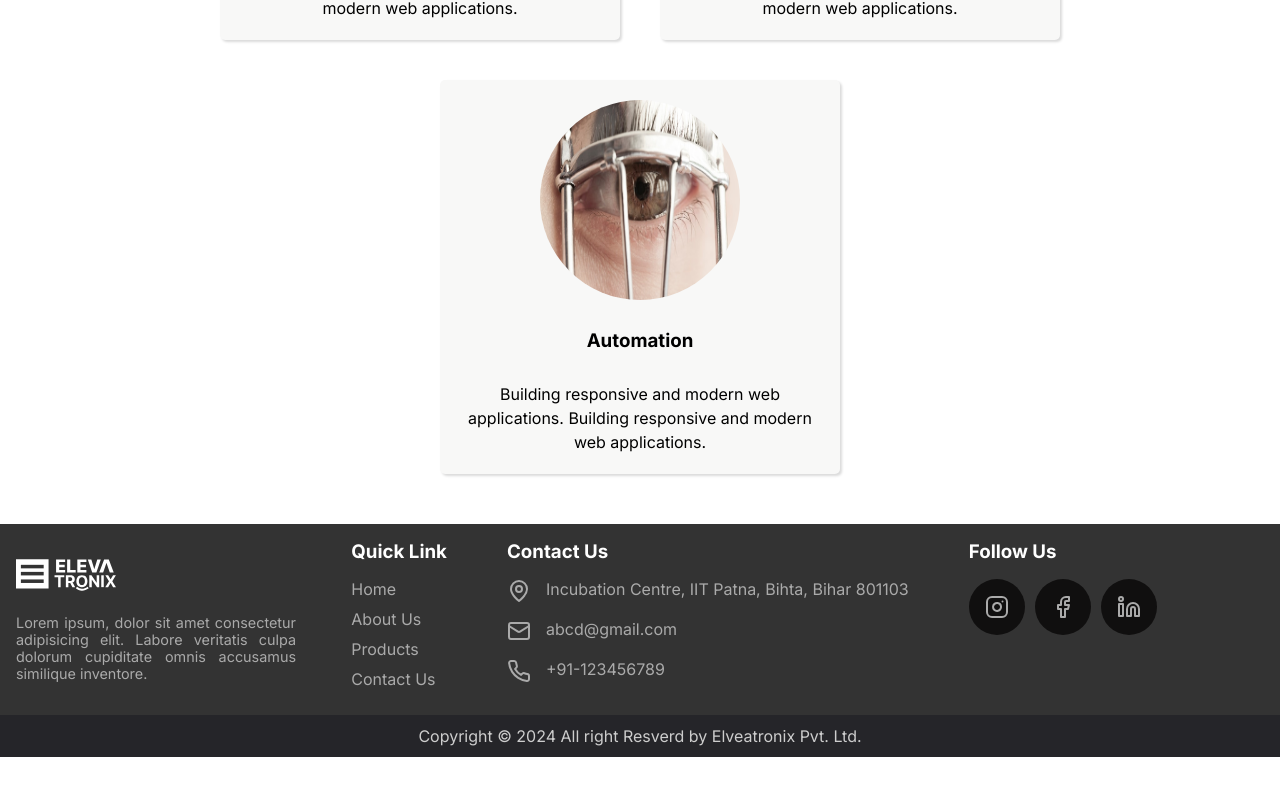
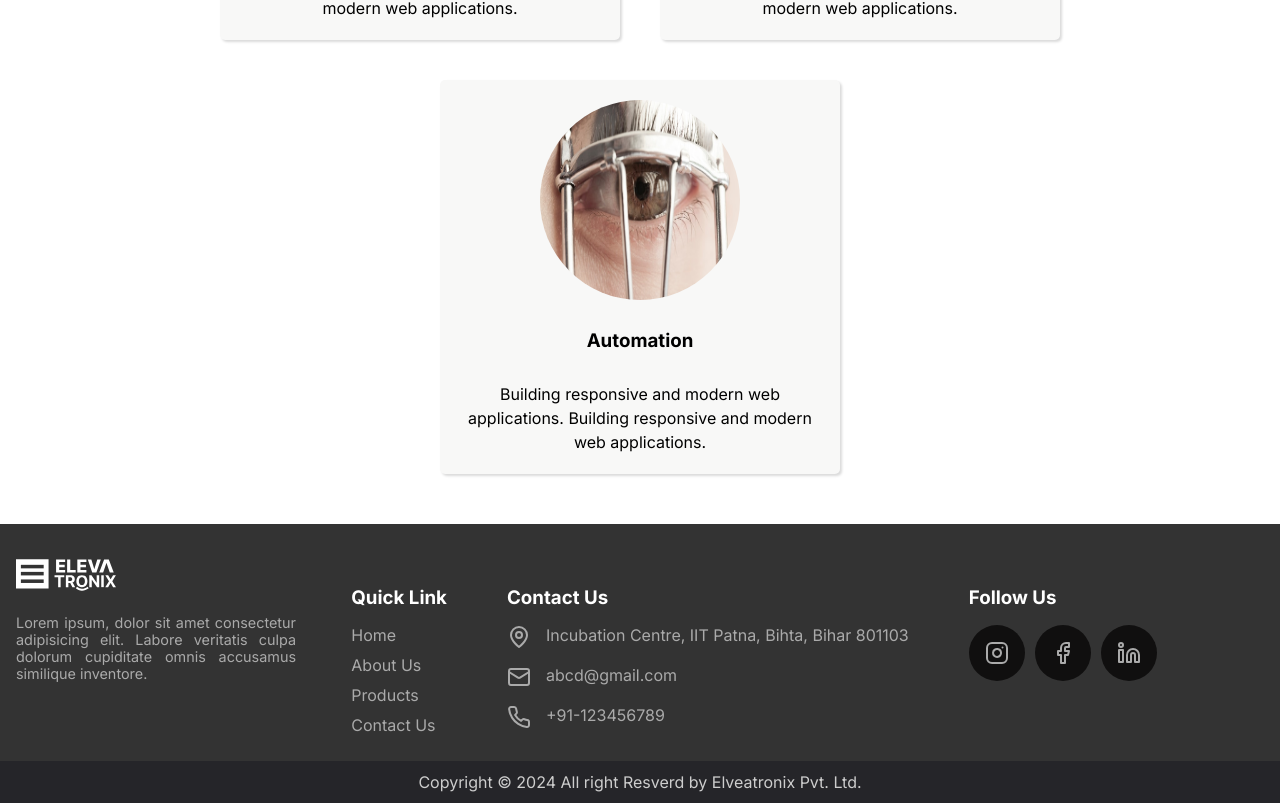
Before and after one commit to Elevatronix-IITP/website, a Next.js app: page / in a window 1280 px wide. Shown: the part 1691-2494 px from the top of the page. Before the commit the page ends 2448 px from the top, so only its background shows below. Built offline with nearby package versions, Linux system fonts and the light colour scheme.

Commit message:
Footer Fixed

```diff
--- a/app/components/Footer.module.css
+++ b/app/components/Footer.module.css
@@ -20,6 +20,7 @@
 
 .footer_wrapper h3 {
   margin-bottom: 16px;
+  margin-top: 16px;
   color: #fff;
 }
 .footer_wrapper a {
@@ -73,3 +74,13 @@
   background-color: #100f0f;
   border-radius: 50%;
 }
+@media (max-width: 1400px) {
+  .right {
+    margin-top: 30px;
+  }
+}
+@media (max-width: 1450px) {
+  .footer_wrapper {
+    flex-wrap: wrap;
+  }
+}
```
